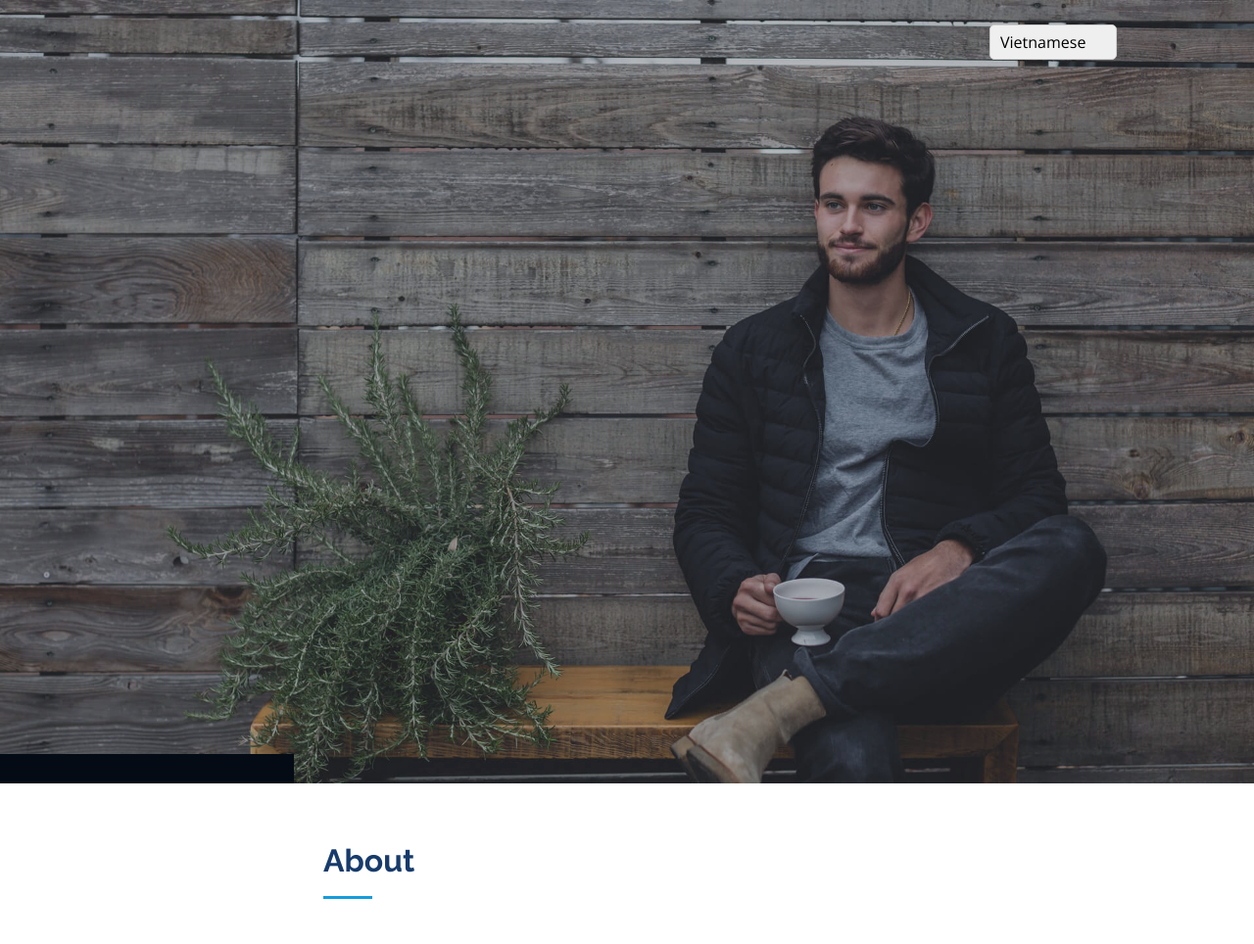
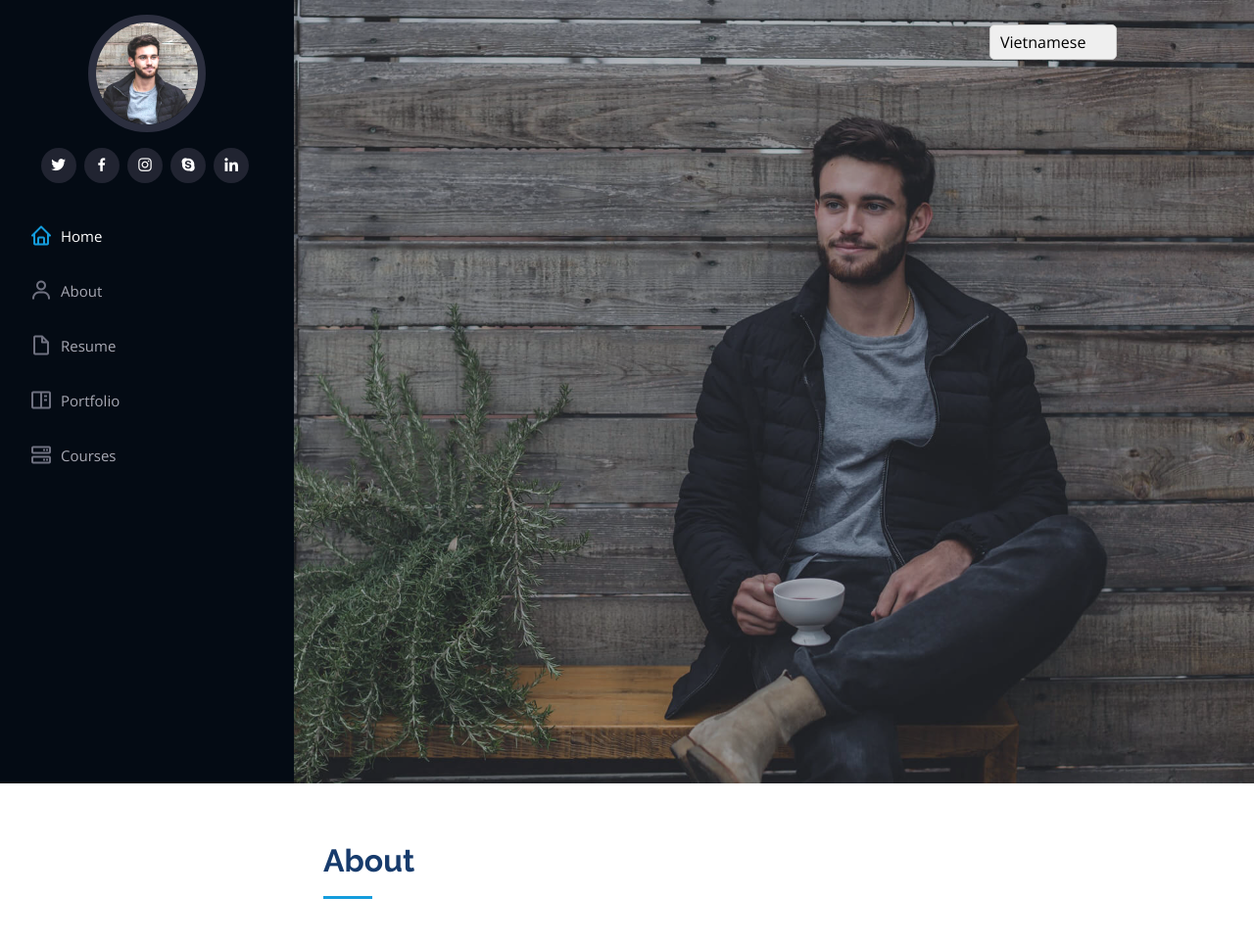
Before and after one commit to Thng3007/Multi, a Django app: page /lecturer/portfolio/ in a window 1280 px wide. Shown: the top 964 px of the page at 98% size. Run offline with Django 5.2, Linux system fonts and the light colour scheme; some libraries are stand-ins or nearby versions.

Commit message:
push from 2024 - happy new year

```diff
--- a/Site/templates/base-portfolio.html
+++ b/Site/templates/base-portfolio.html
@@ -41,6 +41,33 @@
       </head>
 
     <body>
+         <!-- ======= Header ======= -->
+  <header id="header">
+    <div class="d-flex flex-column">
+
+      <div class="profile">
+        <img src="assets/img/profile-img.jpg" alt="" class="img-fluid rounded-circle">
+        <h1 class="text-light"><a href="#}"></a></h1>
+        <div class="social-links mt-3 text-center">
+          <a href="#" class="twitter"><i class="bx bxl-twitter"></i></a>
+          <a href="#" class="facebook"><i class="bx bxl-facebook"></i></a>
+          <a href="#" class="instagram"><i class="bx bxl-instagram"></i></a>
+          <a href="#" class="google-plus"><i class="bx bxl-skype"></i></a>
+          <a href="#" class="linkedin"><i class="bx bxl-linkedin"></i></a>
+        </div>
+      </div>
+
+      <nav id="navbar" class="nav-menu navbar">
+        <ul>
+          <li><a href="#hero" class="nav-link scrollto active"><i class="bx bx-home"></i> <span>Home</span></a></li>
+          <li><a href="#about" class="nav-link scrollto"><i class="bx bx-user"></i> <span>About</span></a></li>
+          <li><a href="#resume" class="nav-link scrollto"><i class="bx bx-file-blank"></i> <span>Resume</span></a></li>
+          <li><a href="#portfolio" class="nav-link scrollto"><i class="bx bx-book-content"></i> <span>Portfolio</span></a></li>
+          <li><a href="#courses" class="nav-link scrollto"><i class="bx bx-server"></i> <span>Courses</span></a></li>
+        </ul>
+      </nav><!-- .nav-menu -->
+    </div>
+  </header><!-- End Header -->
 
     {% block content %}
 
```
